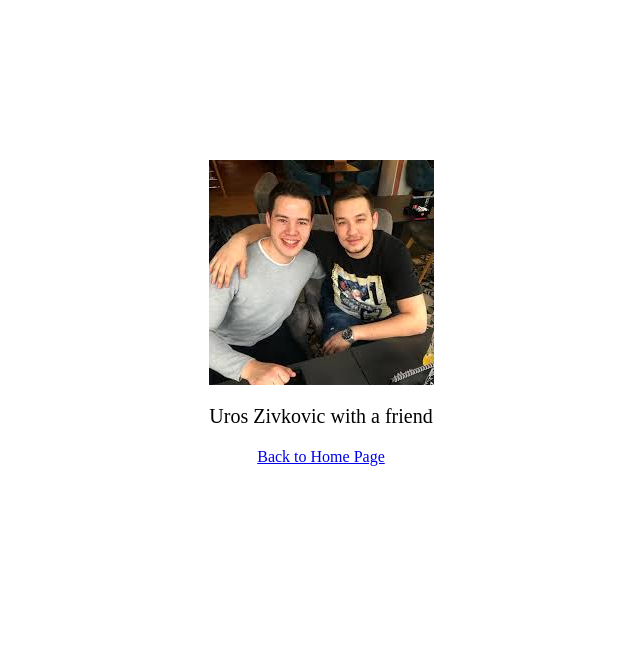
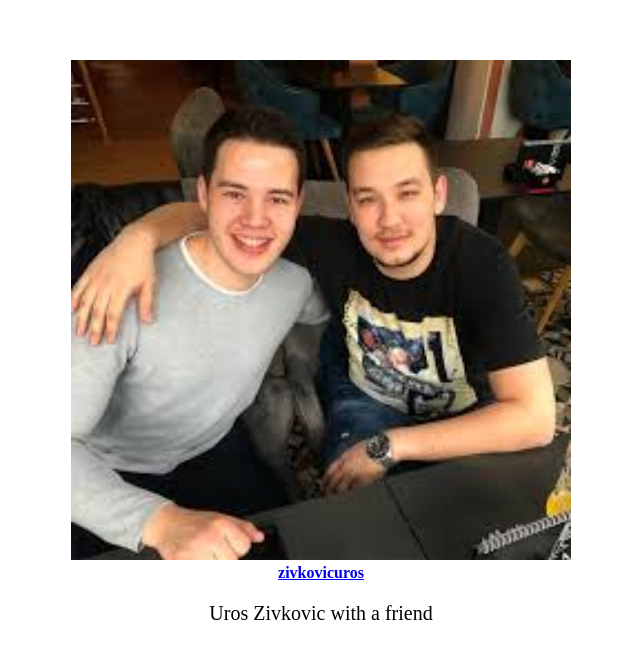
Before and after one commit to MarianaPantelic/Exercises_HTML_CSS, a plain HTML site: page SocialNetworkUserPage-Exercise-12.10.2020/img3.html in a window 1280 px wide. Shown: the part 140-798 px from the top of the page, without its empty margins (327-967 px from the left). Drawn offline with Linux system fonts and the light colour scheme.

Commit message:
Small changes

```diff
--- a/SocialNetworkUserPage-Exercise-12.10.2020/css/style.css
+++ b/SocialNetworkUserPage-Exercise-12.10.2020/css/style.css
@@ -69,5 +69,5 @@ p {
   justify-content: center;
   align-items: center;
   flex-direction: column;
-  margin-top: 300px;
+  margin-top: 200px;
 }
--- a/SocialNetworkUserPage-Exercise-12.10.2020/img3.html
+++ b/SocialNetworkUserPage-Exercise-12.10.2020/img3.html
@@ -9,9 +9,11 @@
 <body>
     <div>
         <div class="img-1">
-            <img src="/img/uros6.jpeg" alt="Uros Zivkovic with a friend">
+            <div>
+                <img src="/img/uros6.jpeg" alt="Uros Zivkovic with a friend" width="500px" height="500px">
+            </div>
+            <a href="/index.html"><b>zivkovicuros</b></a>
             <p>Uros Zivkovic with a friend</p>
-            <a href="/index.html">Back to Home Page</a>
         </div>
     </div>
 </body>
```
Also changed, not shown: SocialNetworkUserPage-Exercise-12.10.2020/img1.html (+2 -2 lines), SocialNetworkUserPage-Exercise-12.10.2020/img2.html (+2 -2 lines).
